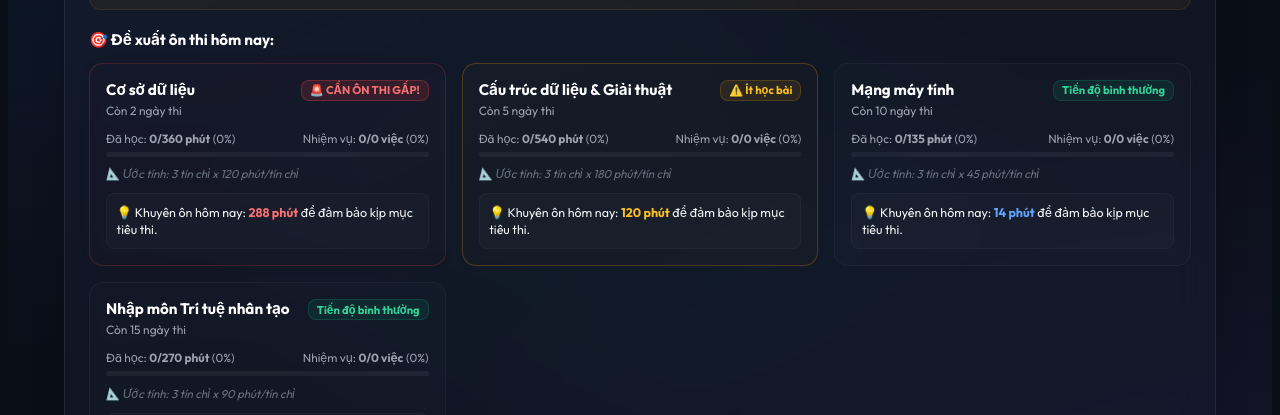
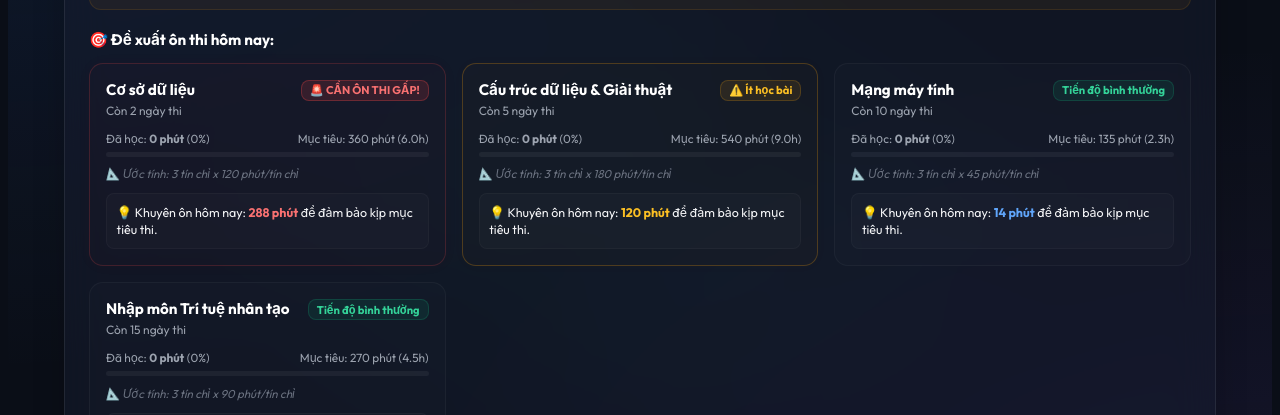
Before and after one commit to supli6669/exam-count-timer, a React (Vite) app: page / in a window 1280 px wide. Shown: the part 1800-2215 px from the top of the page. Built offline with nearby package versions, Linux system fonts and the light colour scheme.

Commit message:
feat: simplify Smart Insights progress card by removing task checklist progress metrics, only show study duration

```diff
--- a/src/components/SmartInsights.jsx
+++ b/src/components/SmartInsights.jsx
@@ -278,8 +278,8 @@ function SmartInsights({ exams = [] }) {
                 {/* Progress bar */}
                 <div className="insights-progress-section">
                   <div className="insights-progress-labels" style={{ display: 'flex', justifyContent: 'space-between', fontSize: '0.74rem', color: 'var(--text-secondary)' }}>
-                    <span>Đã học: <strong>{item.accumulatedMins}/{item.targetPrepMinutes} phút</strong> ({item.progressPercent}%)</span>
-                    <span>Nhiệm vụ: <strong>{item.completedTasks}/{item.totalTasks} việc</strong> ({item.taskPercent}%)</span>
+                    <span>Đã học: <strong>{item.accumulatedMins} phút</strong> ({item.progressPercent}%)</span>
+                    <span>Mục tiêu: {item.targetPrepMinutes} phút ({(item.targetPrepMinutes / 60).toFixed(1)}h)</span>
                   </div>
                   <div className="insights-progress-bar">
                     <div
```
Also changed, not shown: 1 other file (tests, documents, lock files or other folders).
